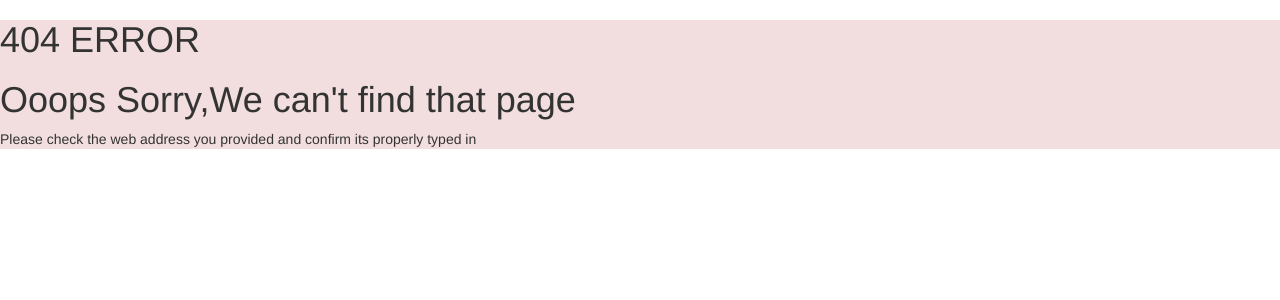
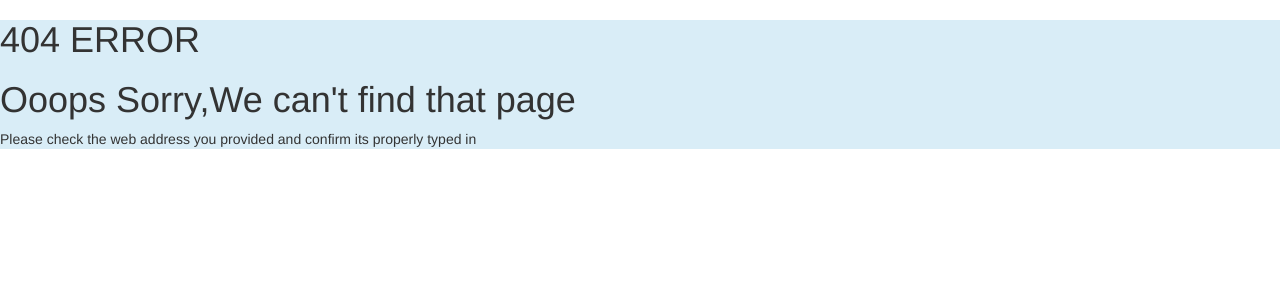
Before and after one commit to pascaline-irabaruta/news-app, a Flask app: template app/templates/fourofour.html in a window 1280 px wide. Shown: the part 52-352 px from the top of the page. Run offline with Flask 2, Linux system fonts and the light colour scheme; the template is opened without the code that fills it, so the values that code supplies are empty; some libraries are stand-ins or nearby versions.

Commit message:
save changes

```diff
--- a/app/templates/fourofour.html
+++ b/app/templates/fourofour.html
@@ -1,7 +1,7 @@
 {% extends 'base.html' %}
 
 {% block content %}
-    <div class='bg-danger'>
+    <div class='bg-info'>
         <h1>404 ERROR</h1>
         <h1>Ooops Sorry,We can't find that page</h1>
         <p>Please check the web address you provided and confirm its properly typed in</p>
```
